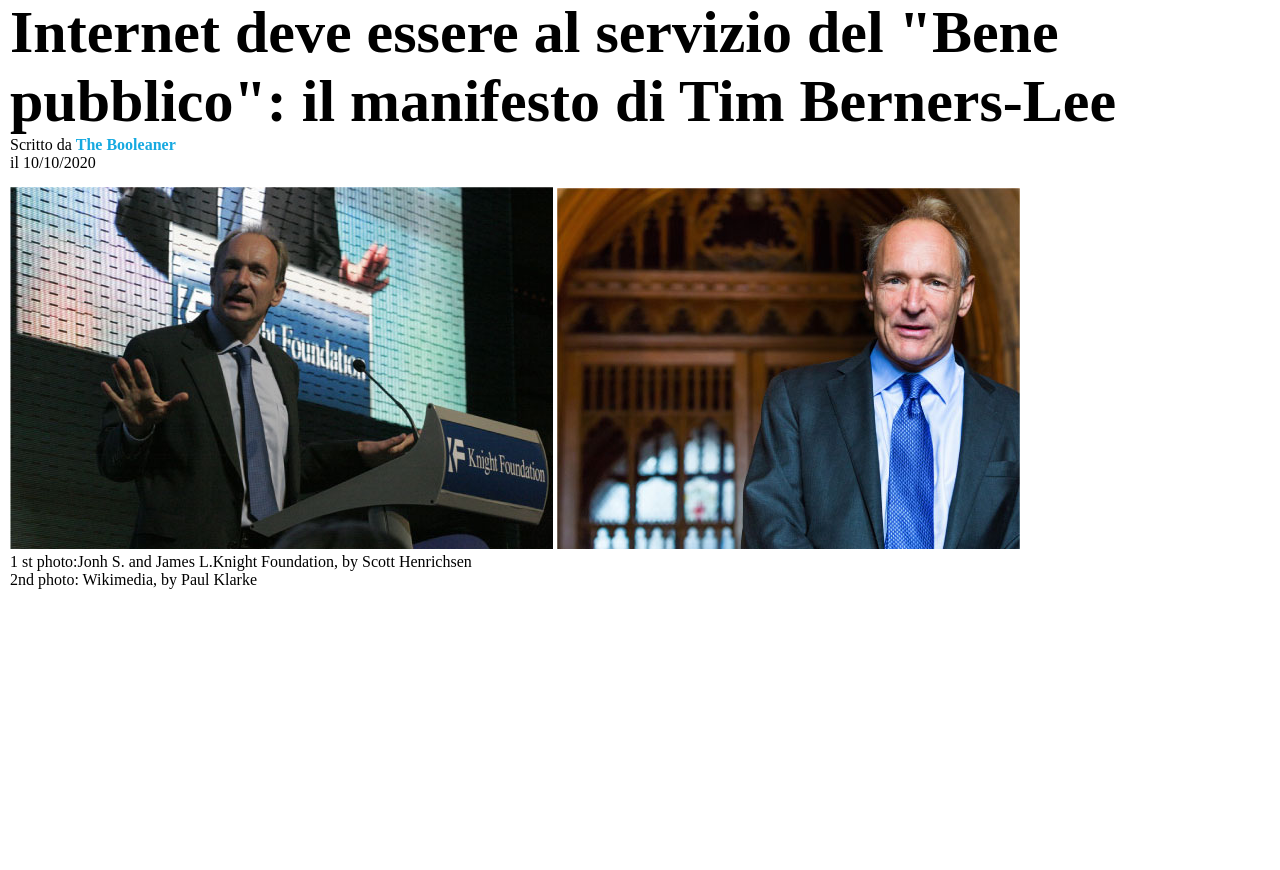
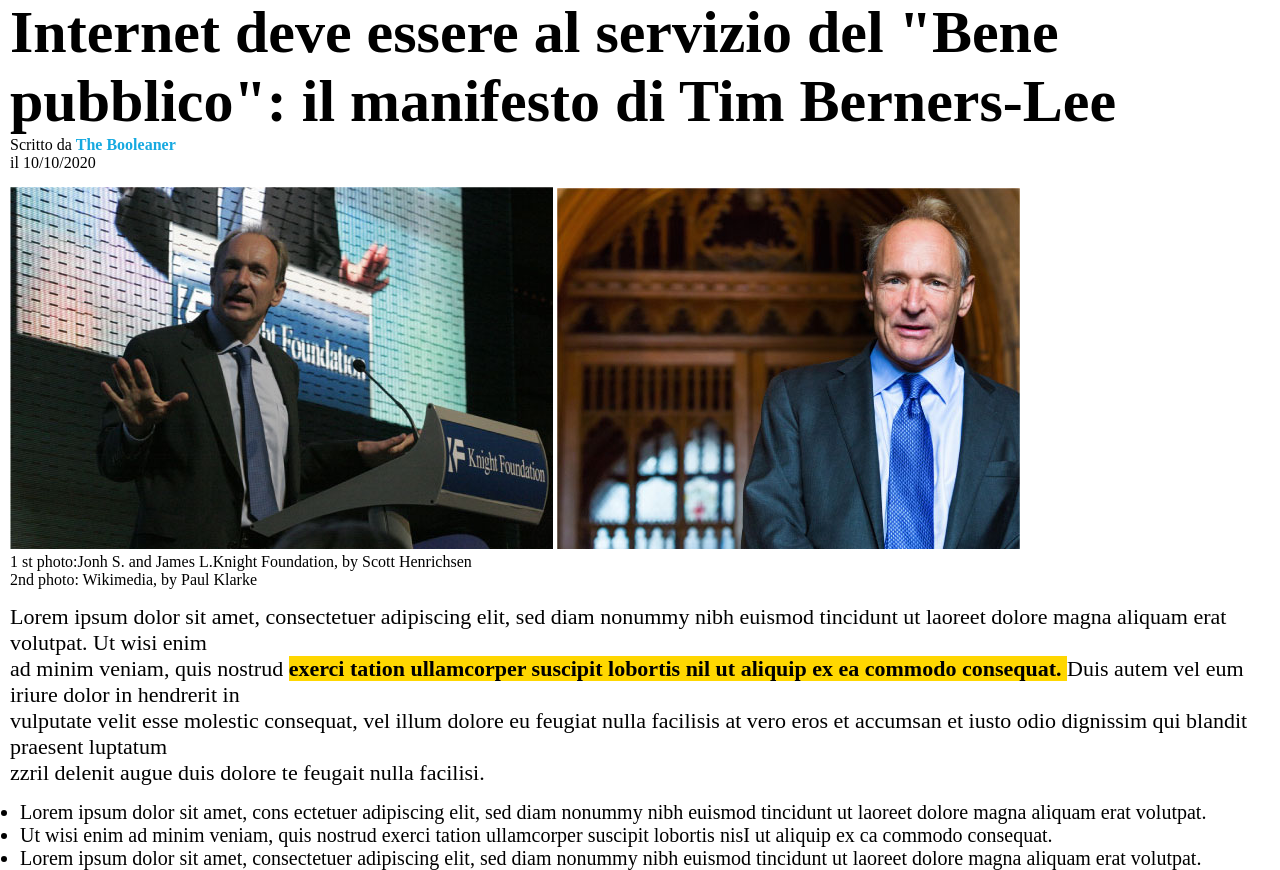
Before and after one commit to alep-2000/html-css-booleaner, a plain HTML site: page index.html in a window 1280 px wide. Shown: the part 152-1022 px from the top of the page. Before the commit the page ends 800 px from the top, so only its background shows below. Drawn offline with Linux system fonts and the light colour scheme.

Commit message:
Add paragraph and list with relative styles

```diff
--- a/CSS/style.css
+++ b/CSS/style.css
@@ -24,7 +24,7 @@ h1{
     padding-left: 10px;
 }
 /* Fine Titolo */
-/* Paragrafo */
+/* Paragrafo1 */
 p{
 padding-left: 10px;
 }
@@ -32,7 +32,7 @@ padding-left: 10px;
 .bool{
     color:#16a9e0;
 }
-/* Fine paragrafo */
+/* Fine paragrafo1 */
 /* Immagini */
 .img1{
     padding-top: 15px;
@@ -43,3 +43,20 @@ padding-left: 10px;
     padding-top: 15px;
 }
 /* Fine immagini */
+/* Paragrafo2 */
+.paragraph{
+    margin-top: 15px;
+    font-size: 22px;
+}
+
+.frase{
+    background-color: gold;
+}
+/* Fine paragrafo2 */
+/* Lista */
+.lista{
+    margin-left: 20px;
+    margin-top: 15px;
+    font-size: 20px;
+}
+/* Fine Lista */
--- a/index.html
+++ b/index.html
@@ -30,6 +30,28 @@
                 2nd photo: Wikimedia, by Paul Klarke
             </p>
         </div>
+        <div class="paragraph">
+            <p>
+                Lorem ipsum dolor sit amet, consectetuer adipiscing elit, sed diam nonummy nibh euismod tincidunt ut laoreet dolore magna aliquam erat volutpat. Ut wisi enim <br>
+                ad minim veniam, quis nostrud <strong class="frase">
+                    exerci tation ullamcorper suscipit lobortis nil ut aliquip ex ea commodo consequat.
+                </strong>  Duis autem vel eum iriure dolor in hendrerit in <br> vulputate velit esse molestic consequat, vel illum dolore eu feugiat nulla facilisis at vero eros et accumsan et iusto odio dignissim qui blandit praesent luptatum <br>
+                zzril delenit augue duis dolore te feugait nulla facilisi.
+            </p>
+        </div>
+        <div class="lista">
+            <ul>
+                <li>
+                    Lorem ipsum dolor sit amet, cons ectetuer adipiscing elit, sed diam nonummy nibh euismod tincidunt ut laoreet dolore magna aliquam erat volutpat.
+                </li>
+                <li>
+                    Ut wisi enim ad minim veniam, quis nostrud exerci tation ullamcorper suscipit lobortis nisI ut aliquip ex ca commodo consequat.
+                </li>
+                <li>
+                    Lorem ipsum dolor sit amet, consectetuer adipiscing elit, sed diam nonummy nibh euismod tincidunt ut laoreet dolore magna aliquam erat volutpat.
+                </li>
+            </ul>
+        </div>
     </main>
     <!-- Fine Main -->
     <!-- Footer -->
```
